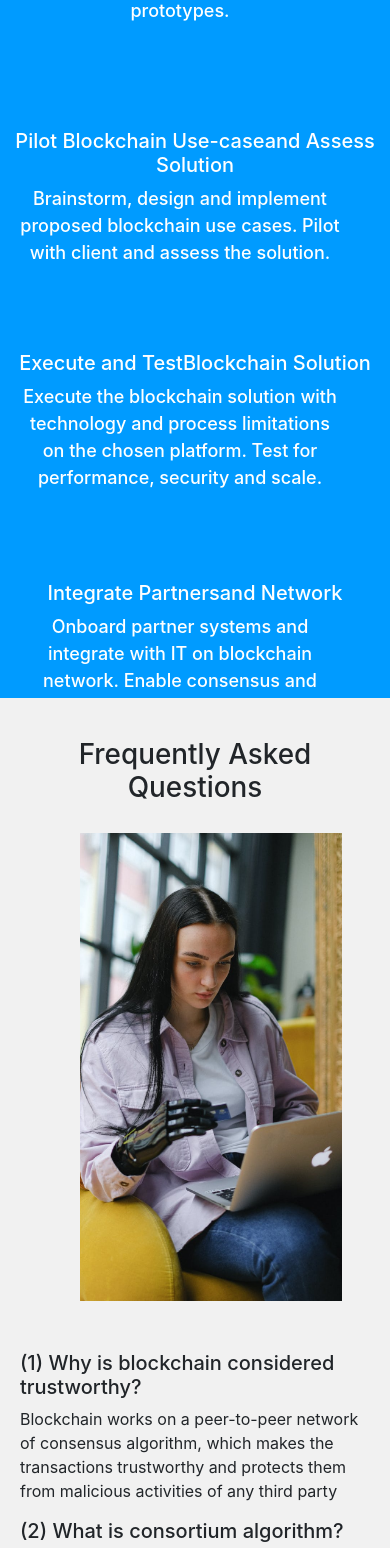
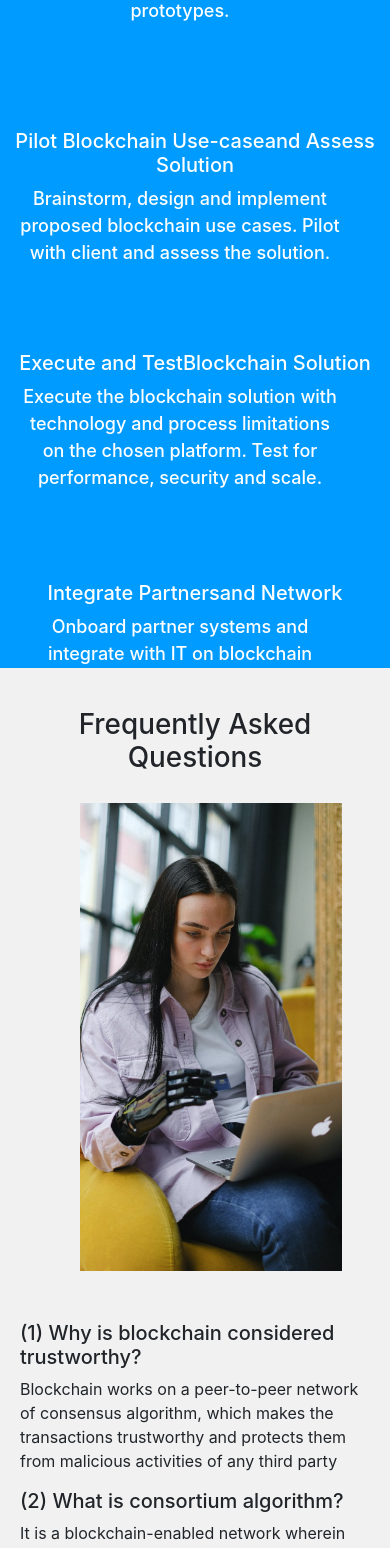
Before and after one commit to placeparks/Blockwise-tech, a React (Create React App) app: page / in a window 390 px wide. Shown: the part 10002-11550 px from the top of the page. Built offline with nearby package versions, Linux system fonts and the light colour scheme.

Commit message:
Update FAQ.module.css

```diff
--- a/src/components/Home/FAQ.module.css
+++ b/src/components/Home/FAQ.module.css
@@ -30,7 +30,7 @@
     .faqSection{
         height: fit-content;
         width: 100%;
-            top: 10700px;
+          top: 10670px;
         background: #F1F1F1;
         border-radius: 0px;
         }
```
